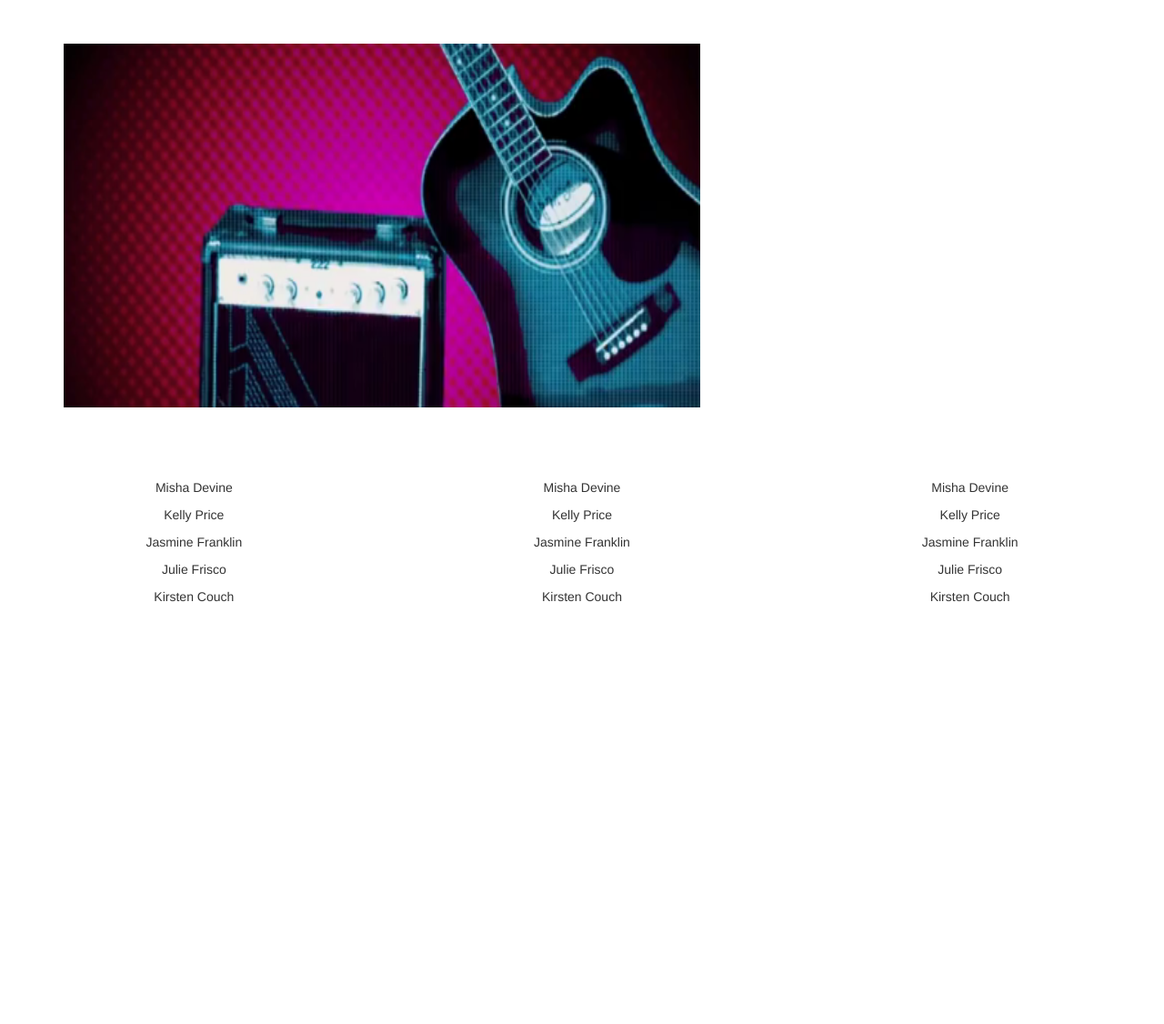
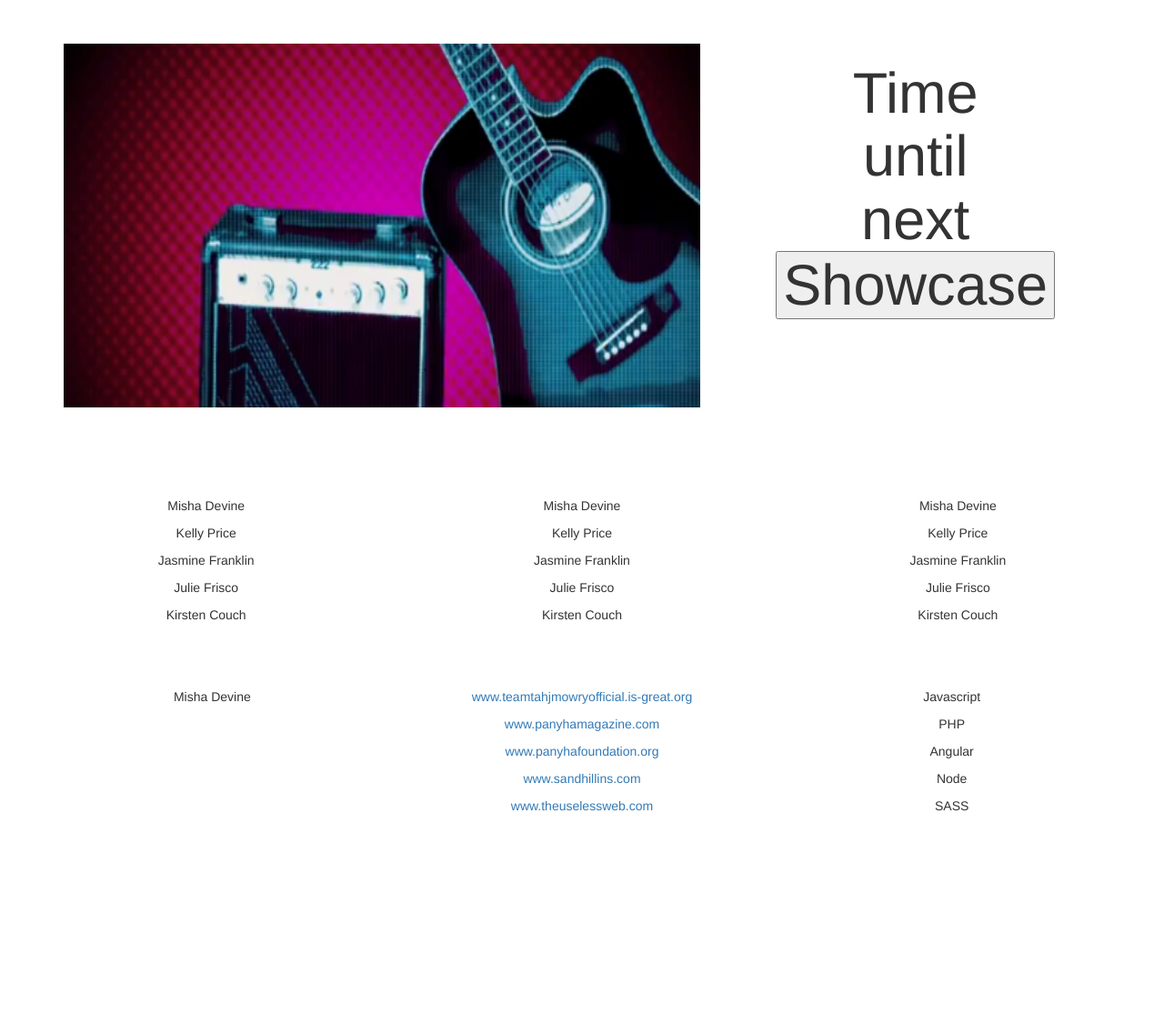
Before and after one commit to mishadevine/GraduatesApp, a plain HTML site: page index.html in a window 1280 px wide. Shown: the whole page at 91% size. Before the commit the page ends 800 px from the top, so only its background shows below. Drawn offline with nearby package versions, Linux system fonts and the light colour scheme.

Commit message:
Finished First Step

```diff
--- /dev/null
+++ b/assets/css/main.css
@@ -0,0 +1,23 @@
+/************** First Div **************/
+.container {
+/*  background-color: aqua;*/
+}
+.right-side {
+  float: right;
+  margin-right: 50px;
+  text-align: center;
+}
+
+/************** Second Div **************/
+.two {
+/*  background-color: #eee;*/
+  height: 200px;
+  padding: 20px;
+}
+
+/************** Third Div **************/
+.three {
+/*  background-color: blanchedalmond;*/
+  height: 400px;
+  padding: 30px;
+}
--- a/assets/js/main.js
+++ b/assets/js/main.js
@@ -14,11 +14,11 @@ angular.module("GradApp",[])
   ];
 
   var projectsArray = [
-    {name: "Misha Devine"},
-    {name: "Kelly Price"},
-    {name: "Jasmine Franklin"},
-    {name: "Julie Frisco"},
-    {name: "Kirsten Couch"}
+    {name: "www.teamtahjmowryofficial.is-great.org"},
+    {name: "www.panyhamagazine.com"},
+    {name: "www.panyhafoundation.org"},
+    {name: "www.sandhillins.com"},
+    {name: "www.theuselessweb.com"}
   ];
 
   var skillsArray = [
--- a/index.html
+++ b/index.html
@@ -5,11 +5,15 @@
      <script type="text/javascript" src="https://ajax.googleapis.com/ajax/libs/angularjs/1.3.15/angular.min.js"></script>
     <script type="text/javascript" src="assets/js/main.js"></script>
     <link rel="stylesheet" type="text/css" href="assets/css/bootstrap.css">
+    <link rel="stylesheet" type="text/css" href="assets/css/main.css">
   </head>
   <body ng-app="GradApp" ng-controller="Controller">
     <div class="jumbotron">
       <div class="container">
         <img src="assets/img/tumblr_nzs4j5LcsL1rb8rhso3_500.png" width="700px" height="400px">
+        <div class="right-side">
+          <h1>Time<br> until<br> next<br> <button type="button">Showcase</button></h1>
+        </div>
       </div>
     </div>
 
@@ -17,29 +21,30 @@
       <div class="col-md-4">
         <p ng-repeat="student in students"> {{ student.name }} </p>
       </div>
-      <div class="col-md-4">
-        <p ng-repeat="student in students"> {{ student.name }} </p>
-      </div>
+
       <div class="col-md-4">
         <p ng-repeat="student in students"> {{ student.name }} </p>
       </div>
 
+      <div class="col-md-4">
+        <p ng-repeat="student in students"> {{ student.name }} </p>
+      </div>
     </div>
 
 
-<!--
     <div class="three">
       <div class="col-md-4">
-        <p> blach</p>
+        <p> Misha Devine</p>
       </div>
+
       <div class="col-md-4">
-        <p ng-repeat="project in projects"> {{ project.name }} </p>
+        <p ng-repeat="project in projects"> <a href = "http://{{ project.name }}">{{ project.name }}</a> </p>
       </div>
+
       <div class="col-md-4">
         <p ng-repeat="skill in skills"> {{ skill.name }} </p>
       </div>
     </div>
--->
 
   </body>
 </html>
```
